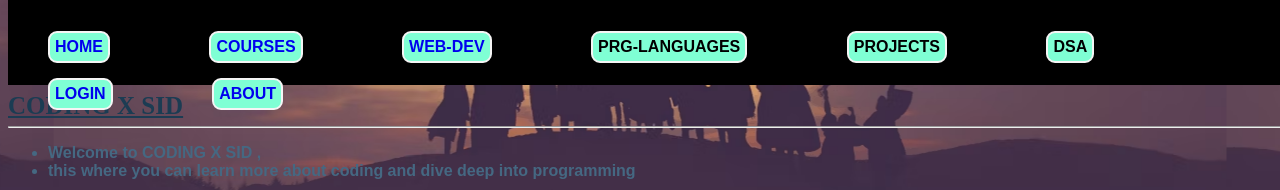
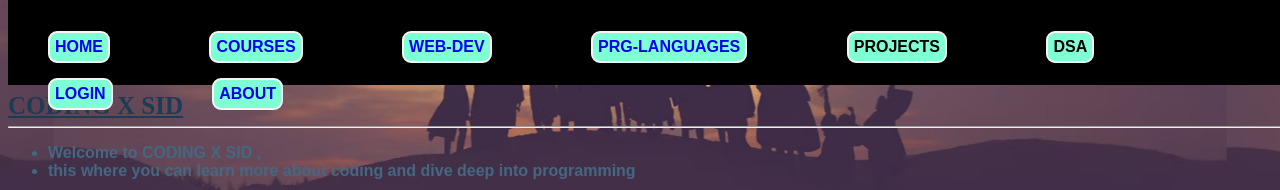
Before and after one commit to SiddhardhSan/Edu-Source-Project, a plain HTML site: page index.html in a window 1280 px wide. Shown: the top 190 px of the page. Drawn offline with Linux system fonts and the light colour scheme.

```diff
--- a/index.html
+++ b/index.html
@@ -16,7 +16,7 @@
             <li><a href="#home">HOME</a></li>
             <li><a href="#coff">COURSES</a></li>
             <li><a href="#WEB-DEV">WEB-DEV</a></li>
-            <li>PRG-LANGUAGES</li>
+            <li><a href="#PRG-LANGUAGES">PRG-LANGUAGES</a></li>
             <li>PROJECTS</li>
             <li>DSA</li>
             <li><a href="#login">LOGIN</a></li>
@@ -115,6 +115,10 @@
             <a href="https://youtube.com/playlist?list=PLfqMhTWNBTe0PY9xunOzsP5kmYIz2Hu7i&si=VB3hcfgKbua7E_x8" target="_main">APNA COLLEGE-web devlopment</a>
             <hr>
         </section>
+        <SECTION id="PRG-LANGUAGES">
+          <!-- flexbox understanding and practice.... -->
+
+        </SECTION>
         <section id="login">
             <h3>PLEASE ENTER THE REQUIRED DETAILS TO LOGIN </h3>
 
```
Also changed, not shown: style.css (line endings or trailing spaces).
